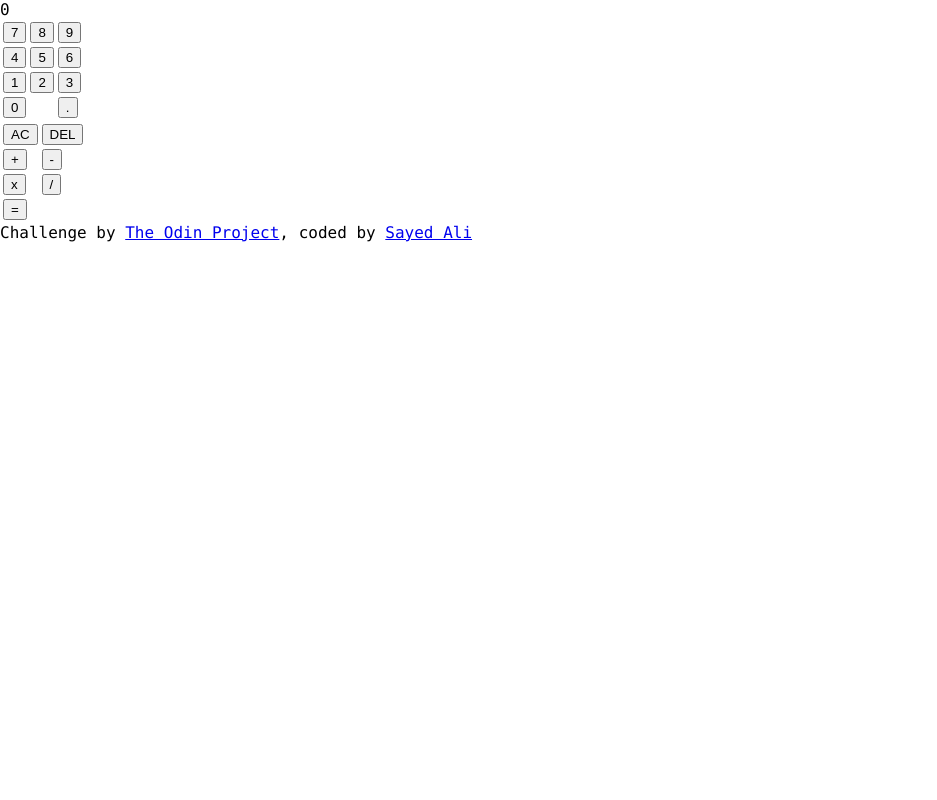
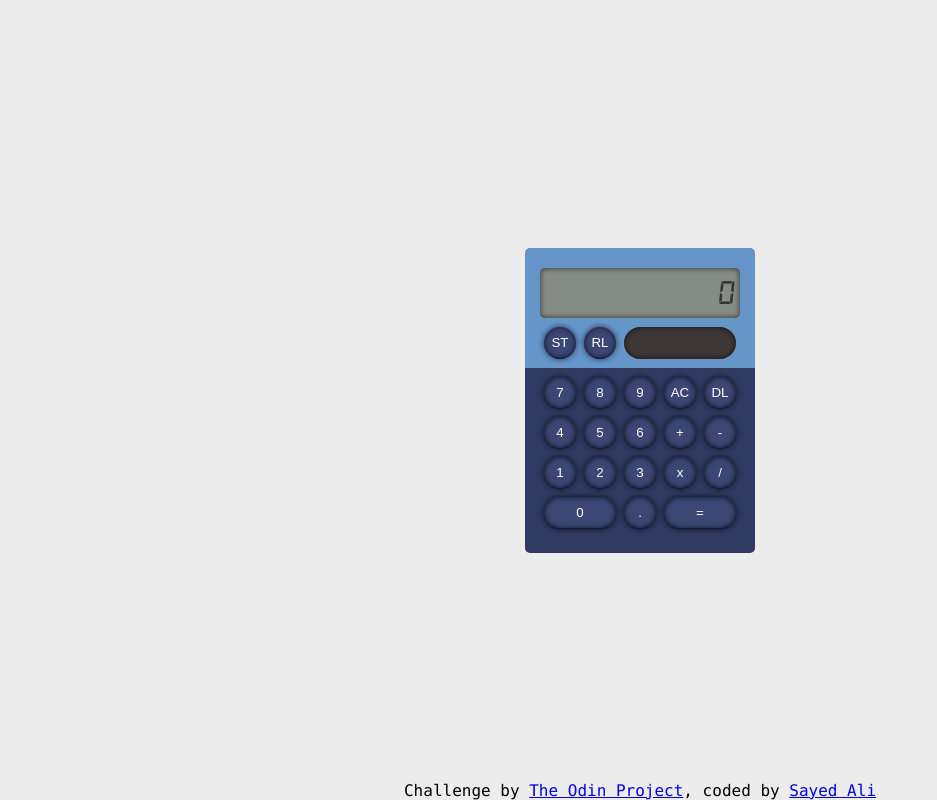
Before and after one commit to sydalwedaie/odin-project-calculator, a plain HTML site: page index.html in a window 1280 px wide. Shown: the whole page, without its empty margins (0-937 px from the left). Drawn offline with Linux system fonts and the light colour scheme.

Commit message:
Complete provisional styles.

```diff
--- a/index.css
+++ b/index.css
@@ -7,11 +7,108 @@
 html,
 body,
 p,
-table {
+table,
+td {
   margin: 0;
   padding: 0;
 }
 
+table {
+  border-spacing: 0;
+}
+
+/* Font */
+@font-face {
+  font-family: "digital-7";
+  src: url("/digital-7.ttf");
+}
+
+/* General */
+
 body {
   font-family: "Menlo", monospace;
+  background-color: #ececec;
+  position: relative;
 }
+
+td {
+  width: 40px;
+  height: 40px;
+  padding: 4px;
+}
+
+button {
+  width: 100%;
+  height: 100%;
+  border-radius: 40px;
+  border: none;
+  border-bottom: 1px solid #15153d;
+  color: white;
+  background-color: #3d4776;
+  box-shadow: inset 0 0 5px 1px rgba(0, 0, 0, 0.5),
+    0 0 5px 1px rgba(0, 0, 0, 0.5);
+}
+
+.container {
+  height: 100vh;
+  display: flex;
+  flex-direction: column;
+  justify-content: center;
+  align-items: center;
+}
+
+.calculator-frame {
+  border-radius: 5px;
+  display: inline-block;
+  overflow: hidden;
+}
+
+.display-panel {
+  background-color: #6595c9;
+  text-align: right;
+  padding: 20px 15px 5px;
+}
+
+.result {
+  font-family: "digital-7";
+  font-size: 35px;
+  color: #333333;
+  background-color: #858b85;
+  padding: 0px 5px;
+  border-radius: 5px;
+  line-height: 50px;
+  /* inset box shadow */
+  box-shadow: inset 0 0 5px 1px rgba(0, 0, 0, 0.5);
+}
+
+.memory-buttons {
+  width: 100%;
+  padding-top: 5px;
+}
+
+.solar-panel {
+  background-color: #3d3737;
+  height: 100%;
+  border-radius: 30px;
+  box-shadow: inset 0 0 5px 1px rgba(0, 0, 0, 0.5);
+}
+
+.ops-panel {
+  background-color: #30395f;
+  display: flex;
+  flex-wrap: wrap;
+  padding: 5px 15px 20px;
+}
+
+.numbers-buttons {
+  /* flex-grow: 3; */
+}
+
+.ops-buttons {
+  /* flex-grow: 1; */
+}
+
+footer {
+  position: absolute;
+  bottom: 0;
+}
--- a/index.html
+++ b/index.html
@@ -10,8 +10,14 @@
     <div class="container">
       <main class="calculator-frame">
         <section class="display-panel">
-          <div class="history"></div>
           <div class="result">0</div>
+          <table class="memory-buttons">
+            <tr>
+              <td><button class="btn-memory-set">ST</button></td>
+              <td><button class="btn-memory-recal">RL</button></td>
+              <td colspan="3"><div class="solar-panel"></div></td>
+            </tr>
+          </table>
         </section>
         <section class="ops-panel">
           <table class="numbers-buttons">
@@ -38,7 +44,7 @@
           <table class="ops-buttons">
             <tr>
               <td><button id="btn-ac">AC</button></td>
-              <td><button id="btn-del">DEL</button></td>
+              <td><button id="btn-del">DL</button></td>
             </tr>
             <tr>
               <td><button id="btn-add" class="ops-math">+</button></td>
```
Also changed, not shown: digital-7.ttf (added).
